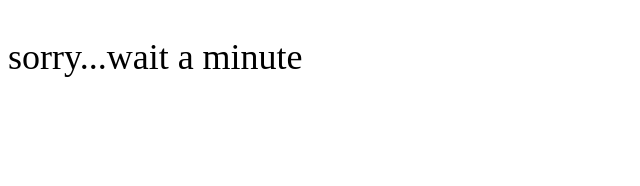
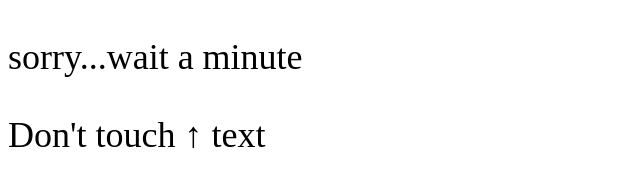
Before and after one commit to tmu-2021-network-1/fumitakatange, a plain HTML site: page docs/index_books.html in a window 1280 px wide. Shown: the whole page, without its empty margins (0-640 px from the left). Drawn offline with Linux system fonts and the light colour scheme.

Commit message:
Update index_books.html

```diff
--- a/docs/index_books.html
+++ b/docs/index_books.html
@@ -8,5 +8,6 @@
 </head>
 <body>
     <p>sorry...wait a minute</p>
+    <p>Don't touch ↑ text</p>
 </body>
 </html>
```
